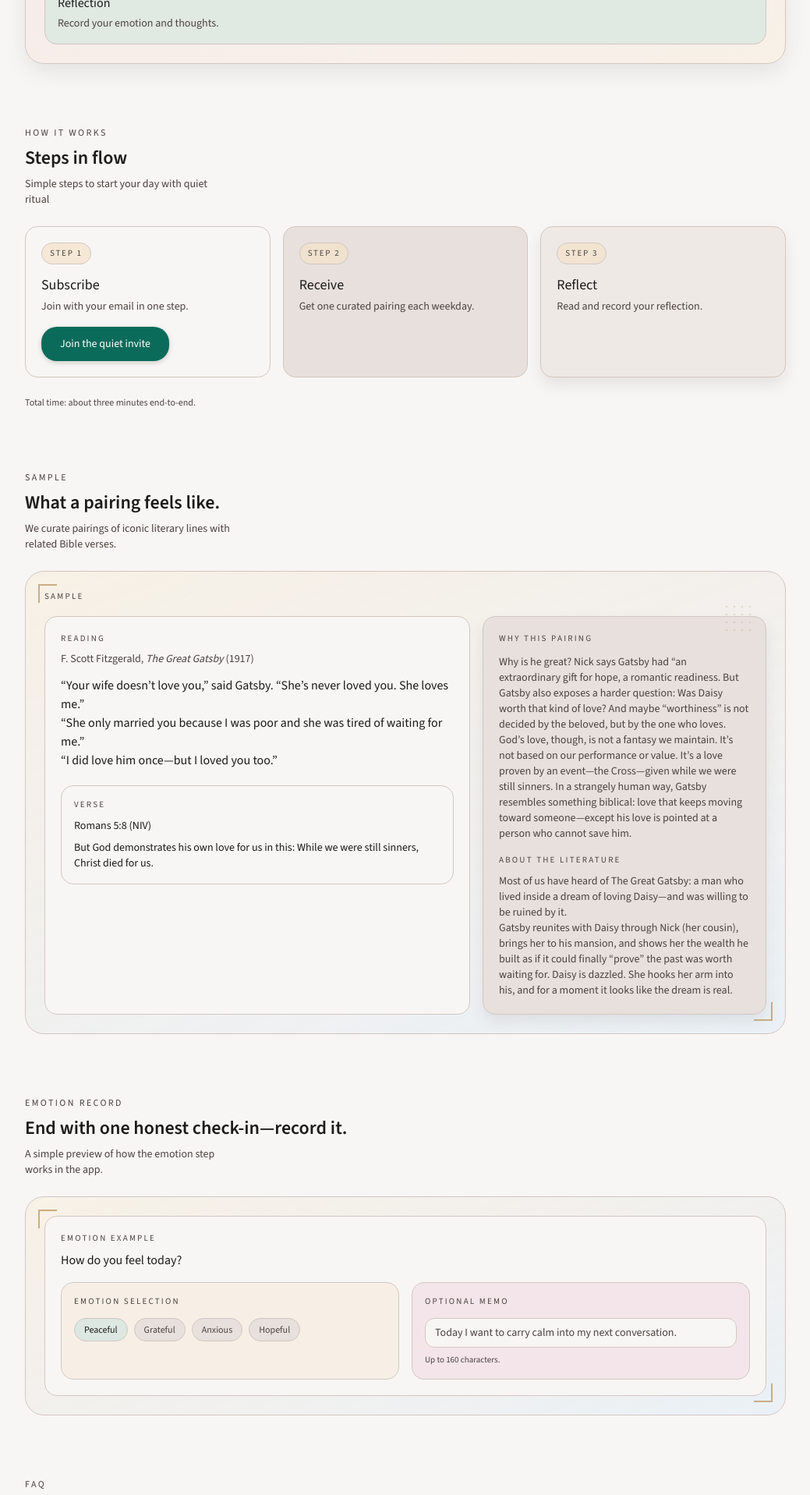
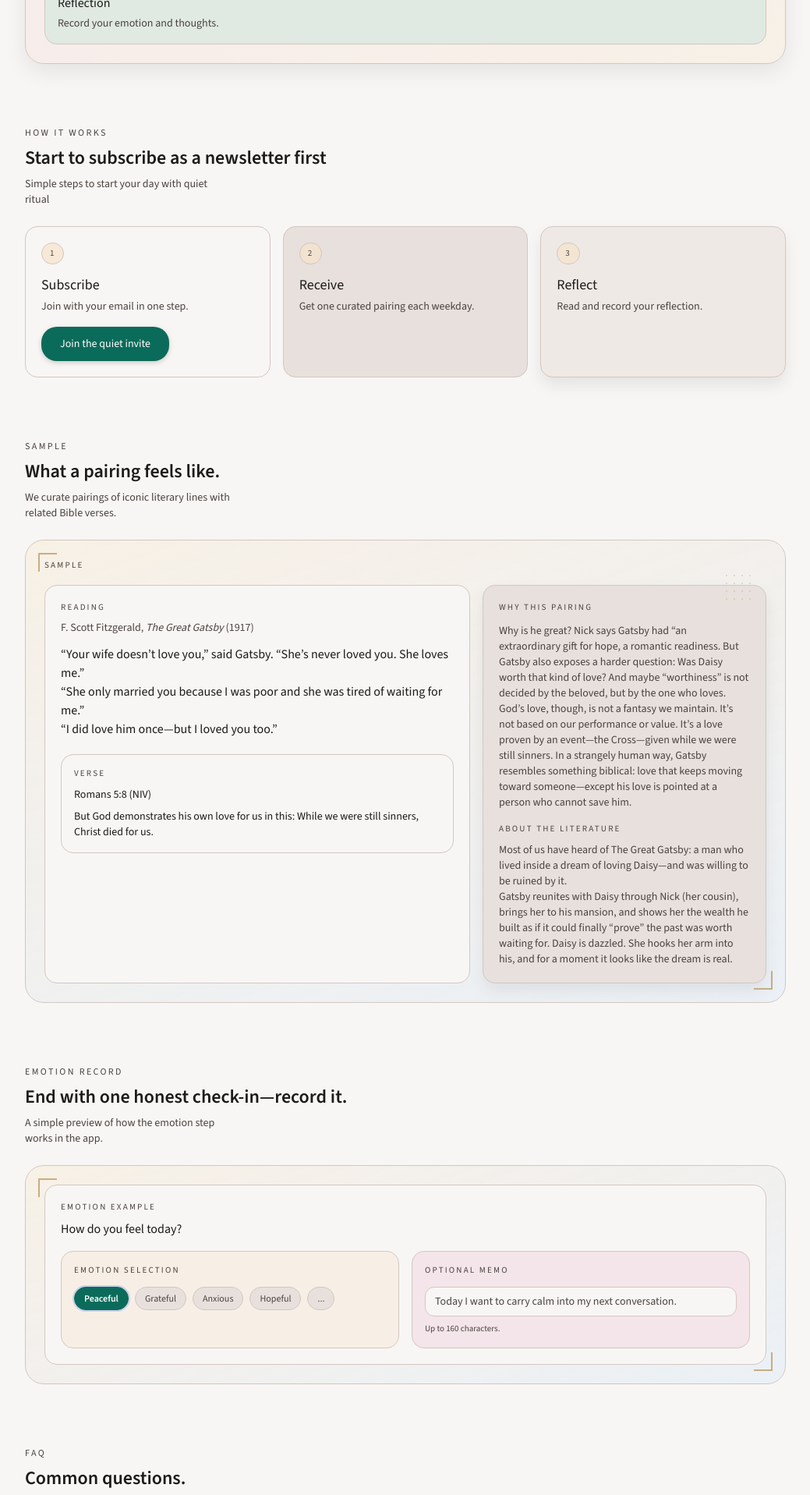
Before and after one commit to joanna911013/quiet-curation-web, a Next.js app: page /landing in a window 1280 px wide. Shown: the part 1731-3648 px from the top of the page at 78% size, without its empty margins (120-1159 px from the left). Built offline with nearby package versions, Linux system fonts and the light colour scheme.

Commit message:
feat: polish landing flow and emotion selection preview

```diff
--- a/app/(marketing)/landing/page.tsx
+++ b/app/(marketing)/landing/page.tsx
@@ -188,7 +188,7 @@ export default function LandingPage() {
             <p className="text-xs uppercase tracking-[0.2em] text-[var(--md-sys-color-on-surface-variant)]">
               How it works
             </p>
-            <h2 className="text-2xl font-semibold">Steps in flow</h2>
+            <h2 className="text-2xl font-semibold">Start to subscribe as a newsletter first</h2>
             <p className="text-sm text-[var(--md-sys-color-on-surface-variant)] max-w-[38ch]">
               Simple steps to start your day with quiet ritual
             </p>
@@ -196,19 +196,19 @@ export default function LandingPage() {
           <div className="grid gap-4 md:grid-cols-3">
             {[
               {
-                minute: "Step 1",
+                minute: "1",
                 title: "Subscribe",
                 text: "Join with your email in one step.",
                 tone: "outlined",
               },
               {
-                minute: "Step 2",
+                minute: "2",
                 title: "Receive",
                 text: "Get one curated pairing each weekday.",
                 tone: "filled",
               },
               {
-                minute: "Step 3",
+                minute: "3",
                 title: "Reflect",
                 text: "Read and record your reflection.",
                 tone: "elevated",
@@ -233,7 +233,7 @@ export default function LandingPage() {
                 <p className="mt-1 text-sm text-[var(--md-sys-color-on-surface-variant)]">
                   {item.text}
                 </p>
-                {item.minute === "Step 1" ? (
+                {item.minute === "1" ? (
                   <div className="mt-4">
                     <MarketingCtaLink
                       href="/subscribe"
@@ -246,9 +246,6 @@ export default function LandingPage() {
               </div>
             ))}
           </div>
-          <p className="text-xs text-[var(--md-sys-color-on-surface-variant)]">
-            Total time: about three minutes end-to-end.
-          </p>
         </section>
 
         <section id="sample" className="space-y-6">
@@ -341,13 +338,16 @@ export default function LandingPage() {
                         key={emotion}
                         className={`inline-flex min-h-[30px] items-center rounded-full border px-3 text-xs ${
                           index === 0
-                            ? "border-[color:var(--md-sys-color-outline)] bg-[rgba(218,232,225,0.9)] text-[var(--md-sys-color-on-surface)]"
+                            ? "border-[color:var(--md-sys-color-primary)] bg-[var(--md-sys-color-primary)] text-[var(--md-sys-color-on-primary)] font-semibold shadow-[0_0_0_2px_rgba(52,99,255,0.22)]"
                             : "border-[color:var(--md-sys-color-outline)] bg-[var(--md-sys-color-surface-container-high)] text-[var(--md-sys-color-on-surface-variant)]"
                         }`}
                       >
                         {emotion}
                       </span>
                     ))}
+                    <span className="inline-flex min-h-[30px] items-center rounded-full border border-[color:var(--md-sys-color-outline)] bg-[var(--md-sys-color-surface-container-high)] px-3 text-xs text-[var(--md-sys-color-on-surface-variant)]">
+                      ...
+                    </span>
                   </div>
                 </div>
                 <div className="rounded-2xl border border-[color:var(--md-sys-color-outline)] bg-[rgba(244,224,232,0.78)] p-4">
```
